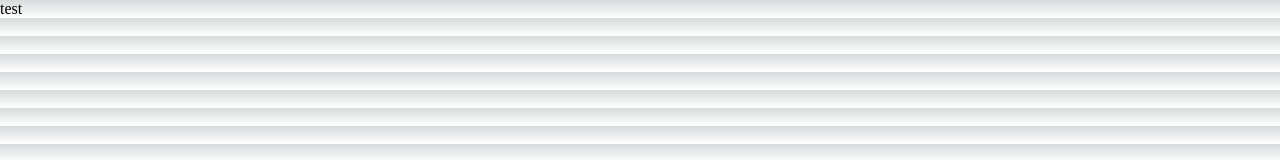
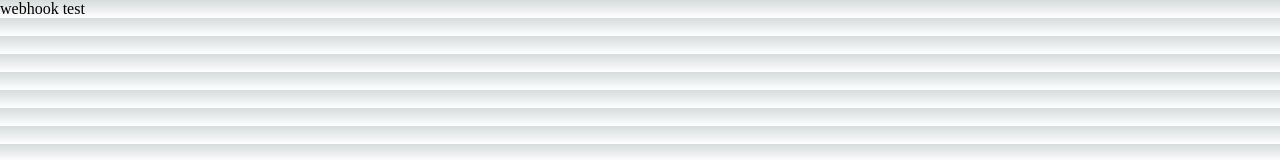
Before and after one commit to sellmatePatMatt/hippopoFront, a Next.js app in the folder diary-with-next/: page /test in a window 1280 px wide. Shown: the top 160 px of the page. Built offline with nearby package versions, Linux system fonts and the light colour scheme.

Commit message:
webhook test

```diff
--- a/diary-with-next/src/pages/test.tsx
+++ b/diary-with-next/src/pages/test.tsx
@@ -1,5 +1,5 @@
 export default function test(){
     return (
-        <div>test</div>
+        <div>webhook test</div>
     )
 }
```
